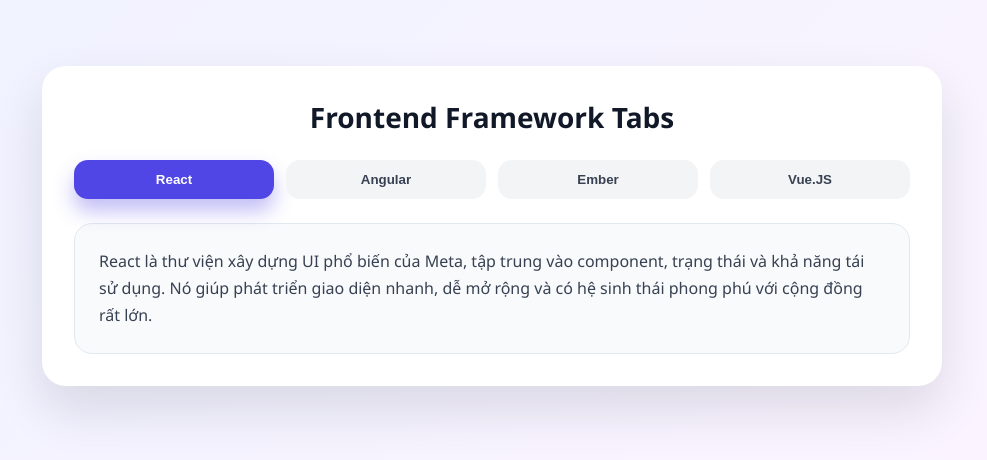
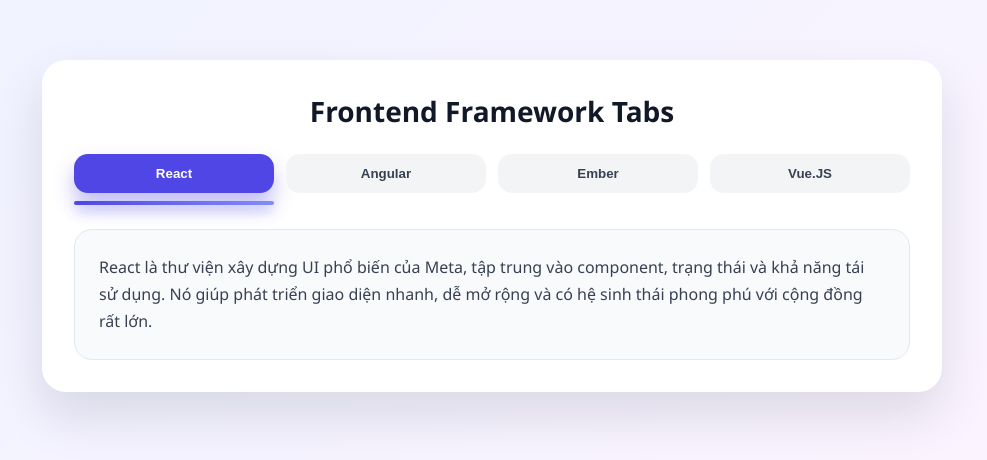
Before and after one commit to khoip23/JavascriptBasic, a plain HTML site: page TabUI/index.html in a window 1280 px wide. Shown: the part 174-634 px from the top of the page, without its empty margins (148-1135 px from the left). Drawn offline with Linux system fonts and the light colour scheme.

Commit message:
updateUI

```diff
--- a/TabUI/index.html
+++ b/TabUI/index.html
@@ -23,6 +23,7 @@
         <button class="tab" role="tab" aria-selected="false" data-tab="vue">
           Vue.JS
         </button>
+        <span class="tab-indicator" aria-hidden="true"></span>
       </div>
 
       <section class="tab-content">
--- a/TabUI/main.js
+++ b/TabUI/main.js
@@ -1,16 +1,38 @@
 const tabs = document.querySelectorAll(".tab");
 const panels = document.querySelectorAll(".content-panel");
+const indicator = document.querySelector(".tab-indicator");
+
+const updateIndicator = (activeTab) => {
+  if (!indicator || !activeTab) {
+    return;
+  }
+
+  const tabsContainer = activeTab.parentElement;
+  const containerRect = tabsContainer.getBoundingClientRect();
+  const tabRect = activeTab.getBoundingClientRect();
+  const leftOffset = tabRect.left - containerRect.left;
+
+  indicator.style.width = `${tabRect.width}px`;
+  indicator.style.transform = `translateX(${leftOffset}px)`;
+};
 
 const setActiveTab = (tabName) => {
+  let activeTab = null;
   tabs.forEach((tab) => {
     const isActive = tab.dataset.tab === tabName;
     tab.classList.toggle("active", isActive);
     tab.setAttribute("aria-selected", isActive ? "true" : "false");
+
+    if (isActive) {
+      activeTab = tab;
+    }
   });
 
   panels.forEach((panel) => {
     panel.classList.toggle("active", panel.dataset.content === tabName);
   });
+
+  updateIndicator(activeTab);
 };
 
 tabs.forEach((tab) => {
@@ -18,3 +40,10 @@ tabs.forEach((tab) => {
     setActiveTab(tab.dataset.tab);
   });
 });
+
+const activeTab = document.querySelector(".tab.active") || tabs[0];
+updateIndicator(activeTab);
+
+window.addEventListener("resize", () => {
+  updateIndicator(document.querySelector(".tab.active"));
+});
--- a/TabUI/style.css
+++ b/TabUI/style.css
@@ -35,9 +35,12 @@ body {
   grid-template-columns: repeat(4, minmax(0, 1fr));
   gap: 12px;
   margin-bottom: 24px;
+  position: relative;
+  padding-bottom: 12px;
 }
 
 .tab {
+  position: relative;
   border: none;
   padding: 12px 16px;
   border-radius: 14px;
@@ -46,6 +49,19 @@ body {
   font-weight: 600;
   cursor: pointer;
   transition: all 0.2s ease;
+}
+
+.tab-indicator {
+  position: absolute;
+  left: 0;
+  bottom: 0;
+  height: 4px;
+  width: 0;
+  background: linear-gradient(90deg, #4f46e5, #818cf8);
+  border-radius: 999px;
+  box-shadow: 0 6px 12px rgba(79, 70, 229, 0.35);
+  transition: transform 0.25s ease, width 0.25s ease;
+  pointer-events: none;
 }
 
 .tab:hover {
```
